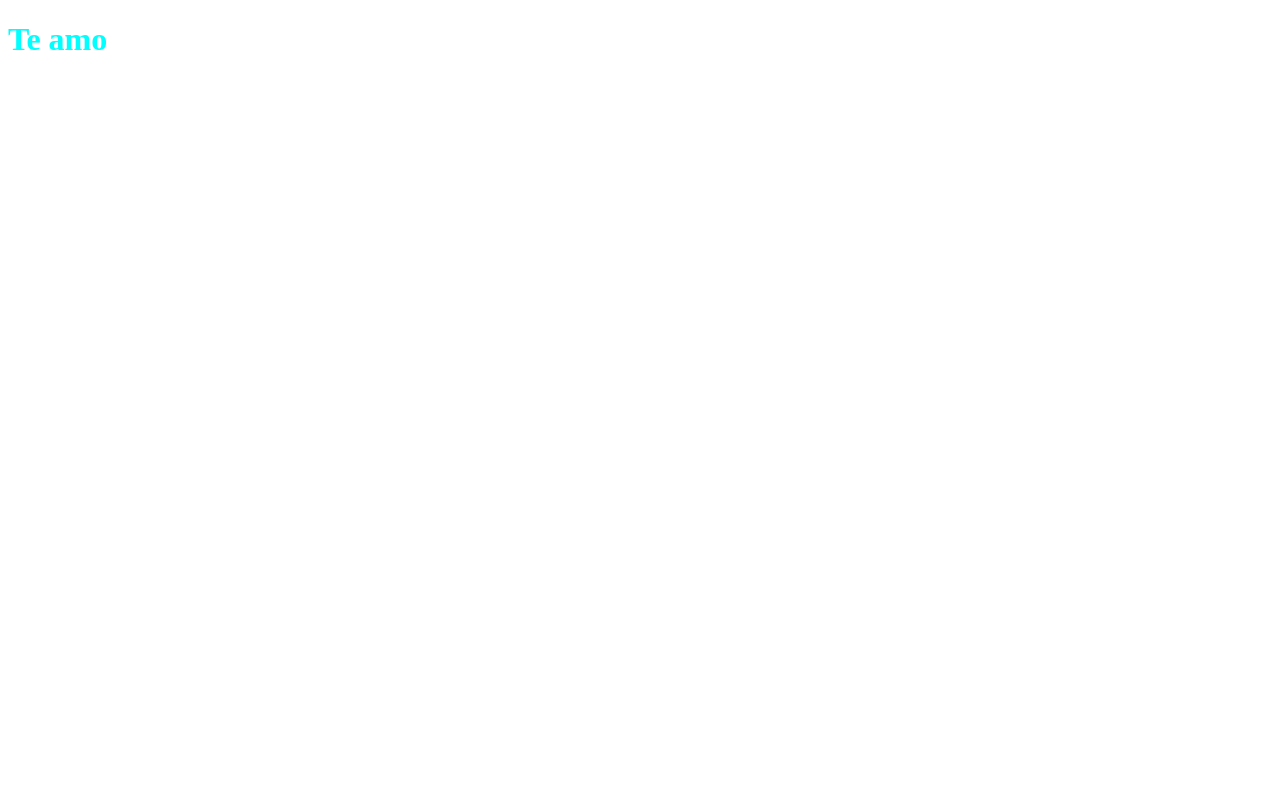
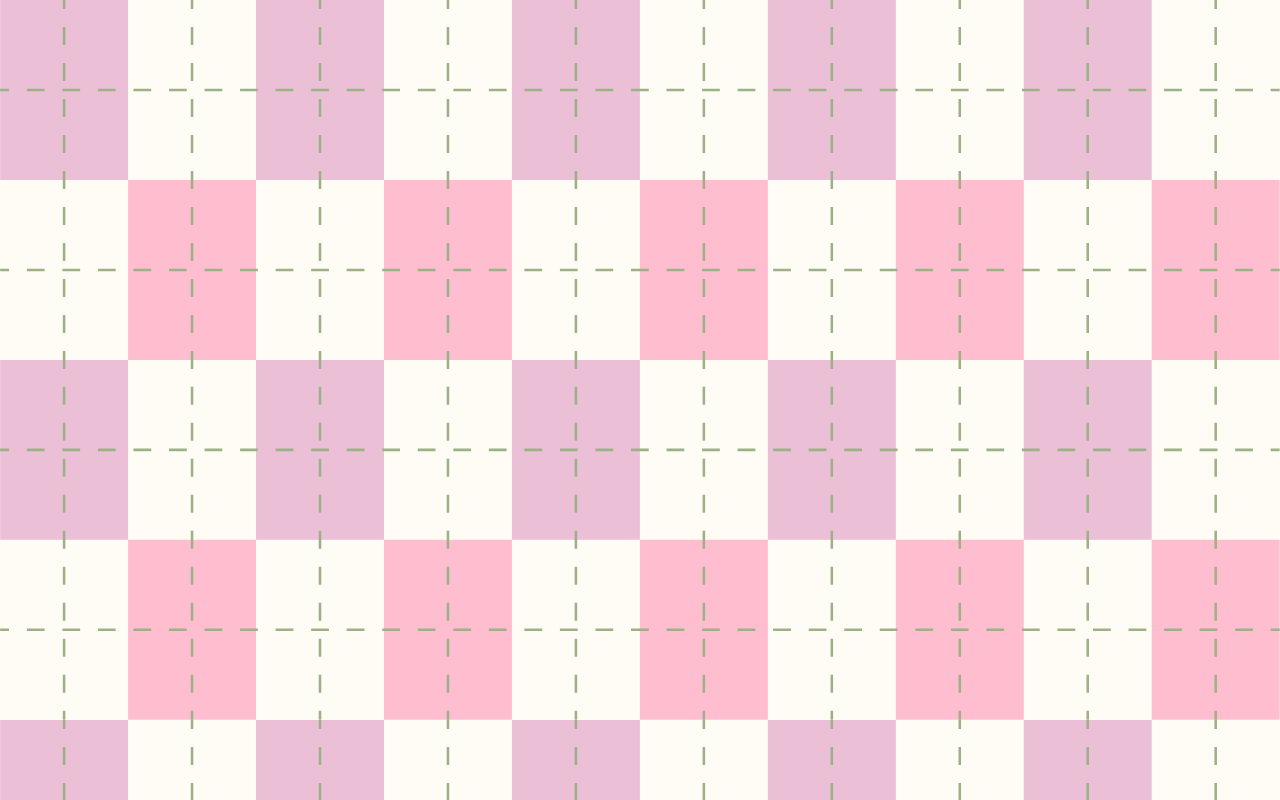
Before and after one commit to pedrojoaq/ParaMeuAmor, a plain HTML site: page index.html in a window 1280 px wide. Drawn offline with Linux system fonts and the light colour scheme.

Commit message:
segundo commit

```diff
--- a/index.html
+++ b/index.html
@@ -9,8 +9,9 @@
 <body>
     <audio autoplay>
     <source src="How to Disappear Completely.mp3" type="audio/mpeg">
-    Your browser does not support the audio tag.
     </audio>
-    <h1>Te amo</h1>
+
+    <div id="central"></div>
+
 </body>
 </html>
--- a/style.css
+++ b/style.css
@@ -1,3 +1,9 @@
-h1{
-    color: aqua;
+body{
+    margin: 0;
+    padding: 0;
+    background-image: url('Pink\ Purple\ Cute\ Creative\ Group\ Project\ Presentation.svg');
+    background-size: cover;
 }
+
+#central{
+}
```
Also changed, not shown: Pink Purple Cute Creative Group Project Presentation.svg (added).
